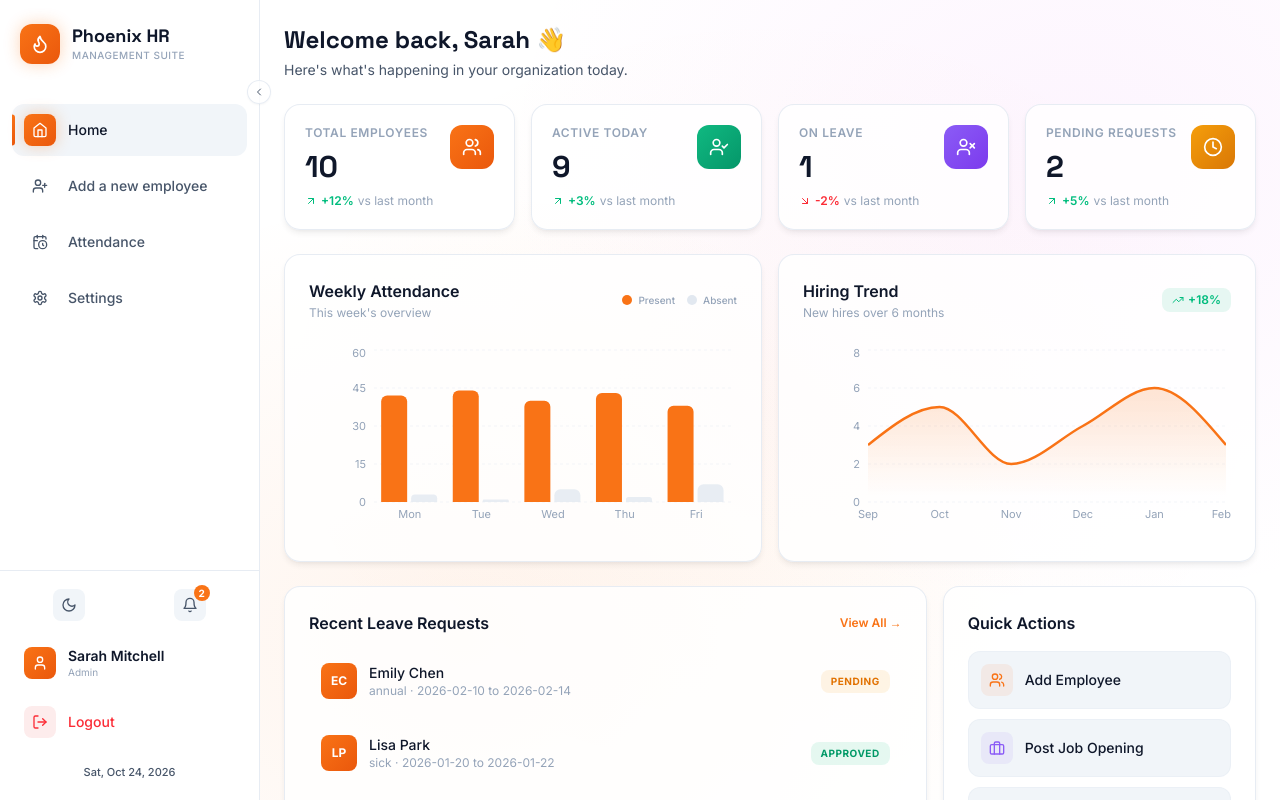
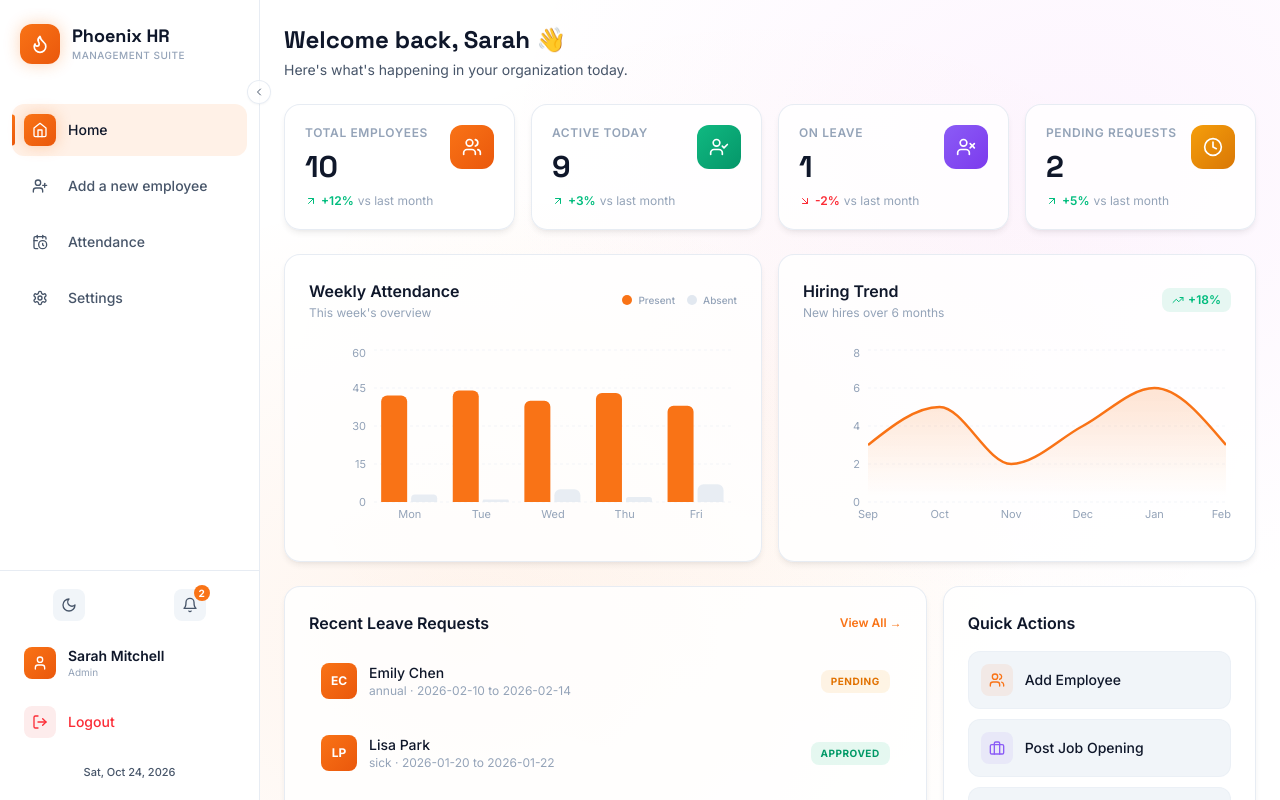
Before and after one commit to choaibdothtml/phr, a React (Vite) app: page /#/ in a window 1280 px wide. Both pictures are taken after a click on the button "Sign In". Built offline with nearby package versions, Linux system fonts and the light colour scheme.

Commit message:
task snapshot 23681edf-2f23-4aaa-ab89-07942b83277c

```diff
--- a/src/components/Sidebar.tsx
+++ b/src/components/Sidebar.tsx
@@ -103,11 +103,8 @@ export default function Sidebar() {
               key={item.path}
               onClick={() => navigate(item.path)}
               className={`sidebar-indicator w-full flex items-center gap-3 px-3 py-2.5 rounded-xl transition-all duration-200 group ${
-                isActive ? 'active' : ''
+                isActive ? 'active nav-item-active' : 'nav-item'
               }`}
-              style={{
-                background: isActive ? 'var(--bg-tertiary)' : 'transparent',
-              }}
               title={collapsed ? item.label : undefined}
             >
               <div className={`flex-shrink-0 w-8 h-8 rounded-lg flex items-center justify-center transition-all ${
--- a/src/index.css
+++ b/src/index.css
@@ -184,6 +184,23 @@ body {
   opacity: 1;
 }
 
+/* Sidebar nav item hover and active states */
+.nav-item {
+  background: transparent;
+}
+
+.nav-item:hover {
+  background: rgba(249, 115, 22, 0.08);
+}
+
+.nav-item-active {
+  background: rgba(249, 115, 22, 0.1);
+}
+
+.nav-item-active:hover {
+  background: rgba(249, 115, 22, 0.12);
+}
+
 /* Pulse dot animation */
 @keyframes pulse-dot {
   0%, 100% { transform: scale(1); opacity: 1; }
```
